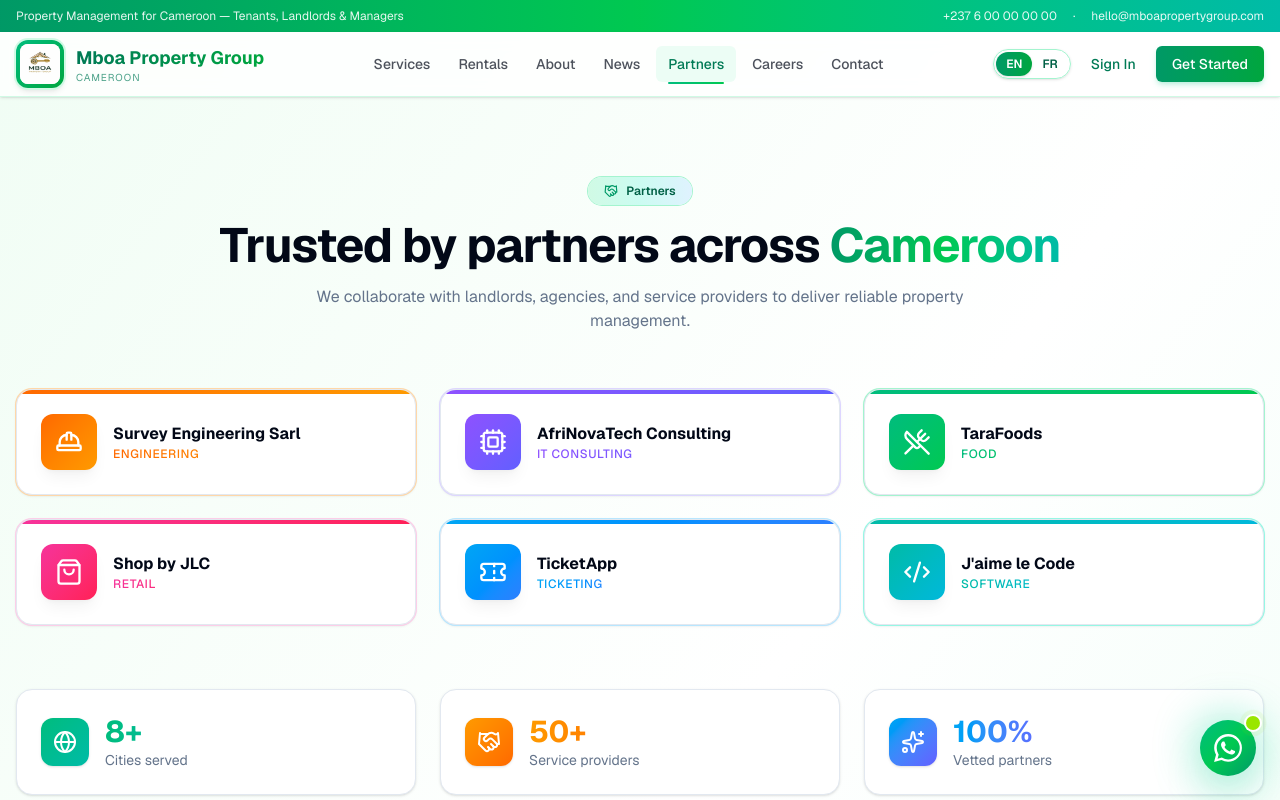
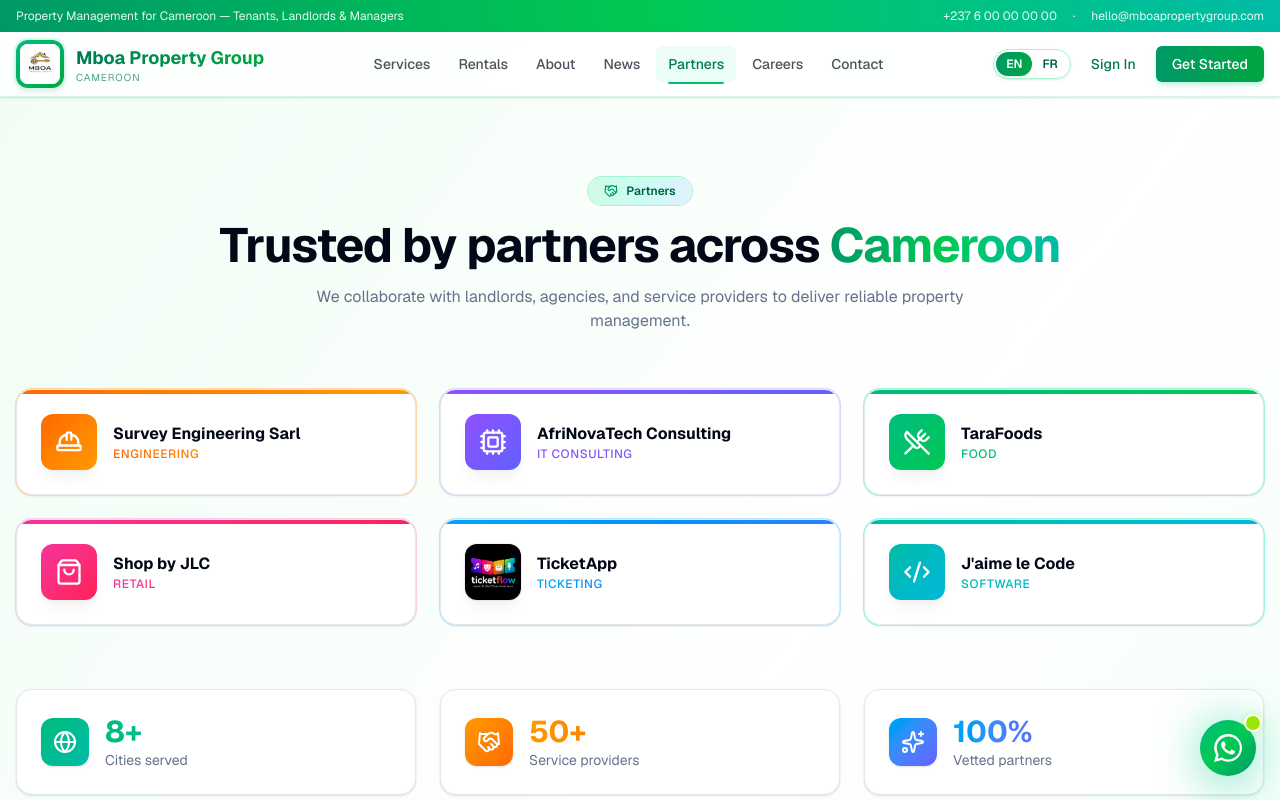
Before and after one commit to pdjomo89/Mboa-Property-Group, a Next.js app: page /partners in a window 1280 px wide. Shown: the top 800 px of the page. Built offline with nearby package versions, Linux system fonts and the light colour scheme; no server answers; what @convex-dev/auth would draw is missing.

Commit message:
Use ticketflow image as TicketApp partner logo
Co-Authored-By: Claude Opus 4.7 (1M context) <noreply@anthropic.com>

```diff
--- a/src/app/(marketing)/partners/page.tsx
+++ b/src/app/(marketing)/partners/page.tsx
@@ -1,4 +1,5 @@
 import Link from "next/link";
+import Image from "next/image";
 import {
   ArrowRight,
   Handshake,
@@ -6,10 +7,10 @@ import {
   Cpu,
   UtensilsCrossed,
   ShoppingBag,
-  Ticket,
   Code2,
   Sparkles,
   Globe,
+  type LucideIcon,
 } from "lucide-react";
 import { getDict } from "@/lib/i18n/server";
 
@@ -22,12 +23,20 @@ export default async function PartnersPage() {
   const { t } = await getDict();
   const tt = t.partners;
 
-  const partners = [
+  const partners: Array<{
+    name: string;
+    category: string;
+    icon?: LucideIcon;
+    logo?: string;
+    gradient: string;
+    soft: string;
+    ring: string;
+  }> = [
     { name: "Survey Engineering Sarl", category: "Engineering", icon: HardHat, gradient: "from-orange-500 to-amber-500", soft: "from-orange-50 to-amber-50", ring: "ring-orange-200" },
     { name: "AfriNovaTech Consulting", category: "IT Consulting", icon: Cpu, gradient: "from-violet-500 to-indigo-500", soft: "from-violet-50 to-indigo-50", ring: "ring-violet-200" },
     { name: "TaraFoods", category: "Food", icon: UtensilsCrossed, gradient: "from-emerald-500 to-green-500", soft: "from-emerald-50 to-green-50", ring: "ring-emerald-200" },
     { name: "Shop by JLC", category: "Retail", icon: ShoppingBag, gradient: "from-pink-500 to-rose-500", soft: "from-pink-50 to-rose-50", ring: "ring-pink-200" },
-    { name: "TicketApp", category: "Ticketing", icon: Ticket, gradient: "from-sky-500 to-blue-500", soft: "from-sky-50 to-blue-50", ring: "ring-sky-200" },
+    { name: "TicketApp", category: "Ticketing", logo: "/ticketflow.png", gradient: "from-sky-500 to-blue-500", soft: "from-sky-50 to-blue-50", ring: "ring-sky-200" },
     { name: "J'aime le Code", category: "Software", icon: Code2, gradient: "from-teal-500 to-cyan-500", soft: "from-teal-50 to-cyan-50", ring: "ring-teal-200" },
   ];
 
@@ -55,7 +64,7 @@ export default async function PartnersPage() {
         </div>
 
         <div className="mt-14 grid grid-cols-2 sm:grid-cols-3 lg:grid-cols-3 gap-6">
-          {partners.map(({ name, category, icon: Icon, gradient, soft, ring }) => (
+          {partners.map(({ name, category, icon: Icon, logo, gradient, soft, ring }) => (
             <div
               key={name}
               className={`group relative overflow-hidden rounded-2xl border bg-white p-6 shadow-sm ring-1 ${ring} hover:shadow-xl hover:-translate-y-1 transition-all duration-300`}
@@ -63,9 +72,15 @@ export default async function PartnersPage() {
               <span className={`absolute top-0 left-0 h-1 w-full bg-gradient-to-r ${gradient}`} />
               <div className={`absolute inset-0 -z-10 bg-gradient-to-br ${soft} opacity-0 group-hover:opacity-100 transition-opacity`} />
               <div className="flex items-center gap-4">
-                <div className={`flex h-14 w-14 shrink-0 items-center justify-center rounded-xl bg-gradient-to-br ${gradient} text-white shadow-lg shadow-black/5`}>
-                  <Icon className="h-7 w-7" />
-                </div>
+                {logo ? (
+                  <div className="relative h-14 w-14 shrink-0 overflow-hidden rounded-xl shadow-lg shadow-black/5 ring-1 ring-black/5">
+                    <Image src={logo} alt={`${name} logo`} fill sizes="56px" className="object-cover" />
+                  </div>
+                ) : Icon ? (
+                  <div className={`flex h-14 w-14 shrink-0 items-center justify-center rounded-xl bg-gradient-to-br ${gradient} text-white shadow-lg shadow-black/5`}>
+                    <Icon className="h-7 w-7" />
+                  </div>
+                ) : null}
                 <div>
                   <p className="text-base font-bold">{name}</p>
                   <p className={`text-xs font-medium uppercase tracking-wider bg-gradient-to-r ${gradient} bg-clip-text text-transparent`}>
```
Also changed, not shown: public/ticketflow.png (added).
